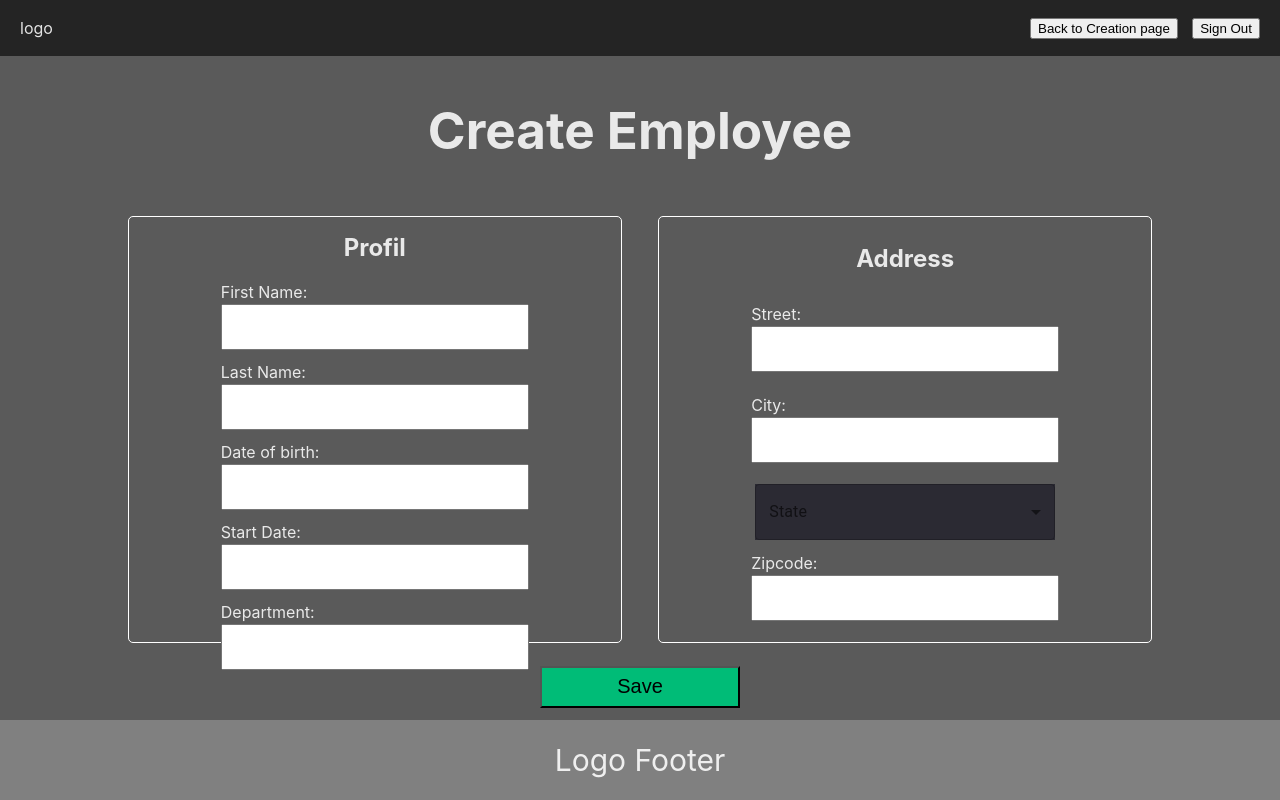
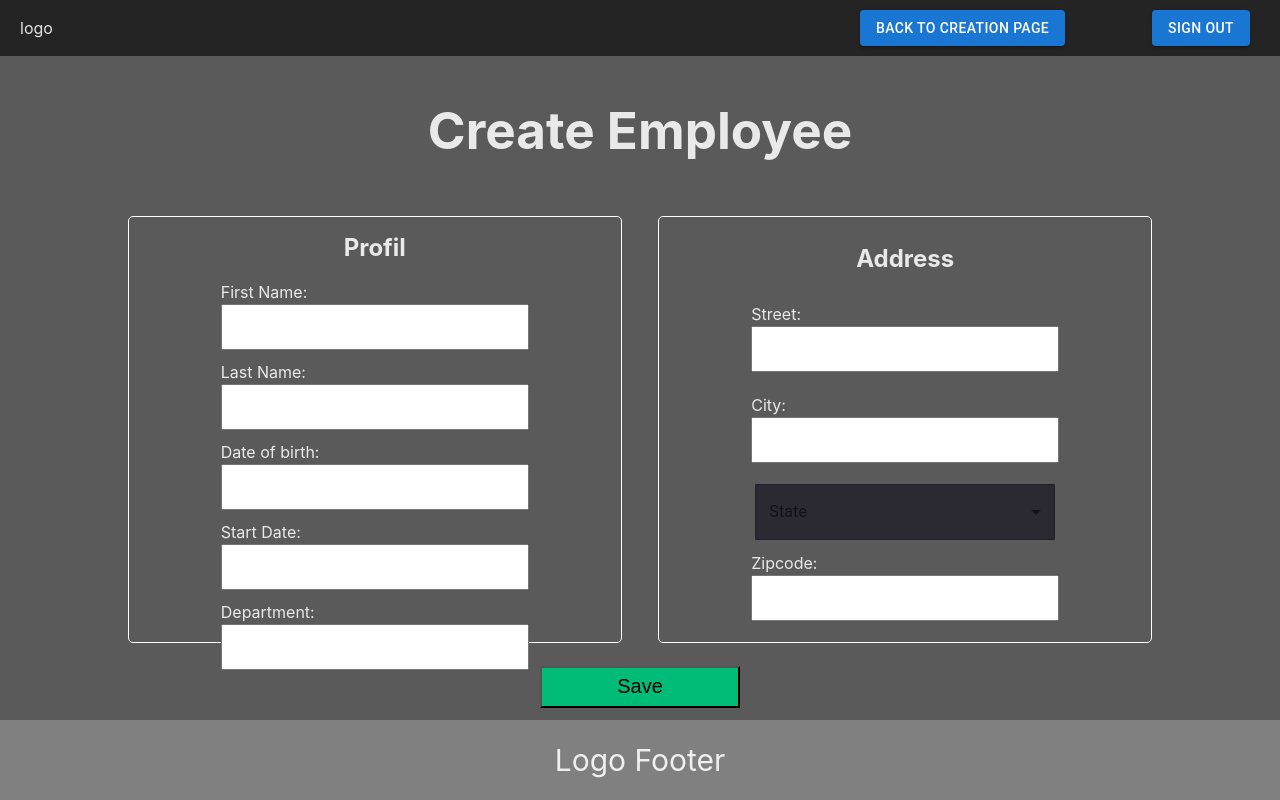
Before and after one commit to JorisMLN/JorisMonleon_14_30122022, a React (Vite) app in the folder HRnet/: page / in a window 1280 px wide. Built offline with nearby package versions, Linux system fonts and the light colour scheme.

Commit message:
Maj Button MUI

```diff
--- a/HRnet/src/layout/Header.tsx
+++ b/HRnet/src/layout/Header.tsx
@@ -1,5 +1,6 @@
 import React, { useEffect, useState } from 'react';
 import { useNavigate } from 'react-router-dom';
+import Button from '@mui/material/Button';
 import './capsule.scss';
 
 
@@ -34,11 +35,11 @@ const Header : React.FC = () => {
       <nav>
         {
           isCreation === true ?
-            <button onClick={() => toView()}> View Current Employees </button>
+            <Button className='btn' variant="contained" onClick={() => toView()}> View Current Employees </Button>
             :
-          <button onClick={() => toCreate()}> Back to Creation page </button>
+          <Button className='btn' variant="contained" onClick={() => toCreate()}> Back to Creation page </Button>
         }
-        <button> Sign Out </button>
+        <Button className='btn' variant="contained"> Sign Out </Button>
       </nav>
     </div>
   )
--- a/HRnet/src/layout/capsule.scss
+++ b/HRnet/src/layout/capsule.scss
@@ -24,10 +24,15 @@
 
   nav{
     margin-right: 20px;
-    width: 230px;
+    width: 400px;
 
     display: flex;
     justify-content: space-between;
+
+    .btn{
+      margin-right: 10px;
+      height: 90%;
+    }
   }
 }
 
```
